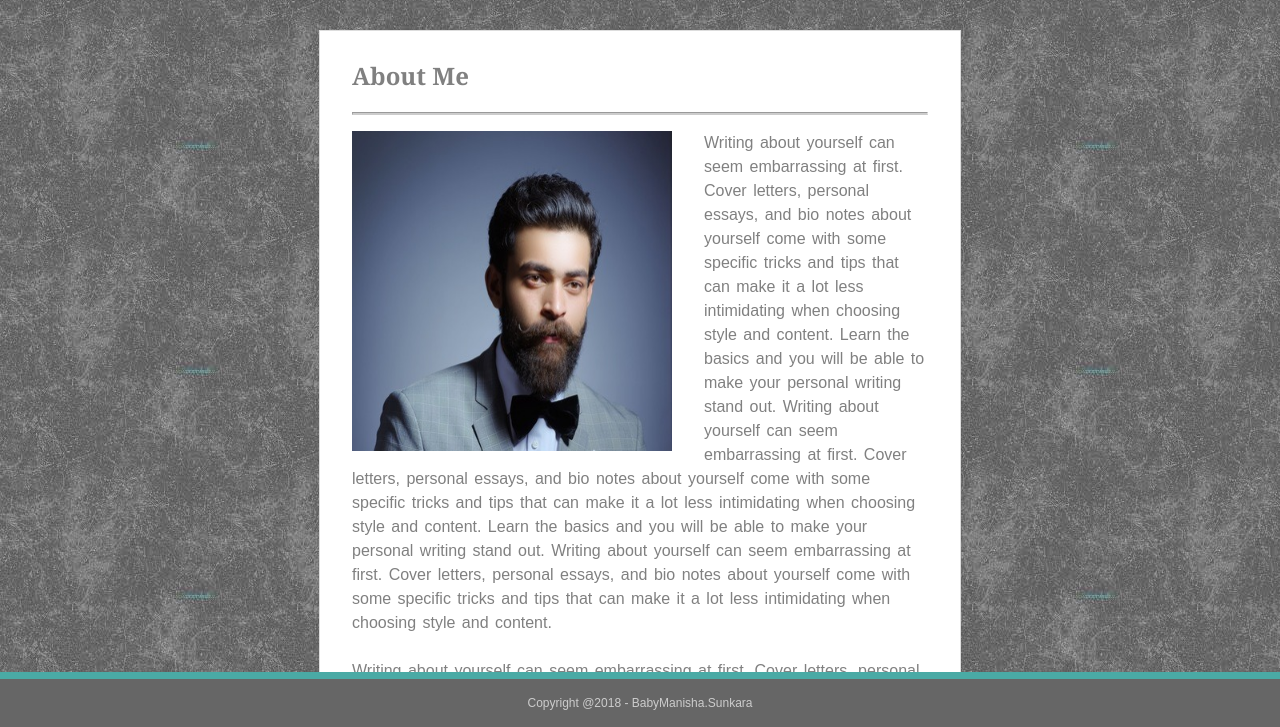
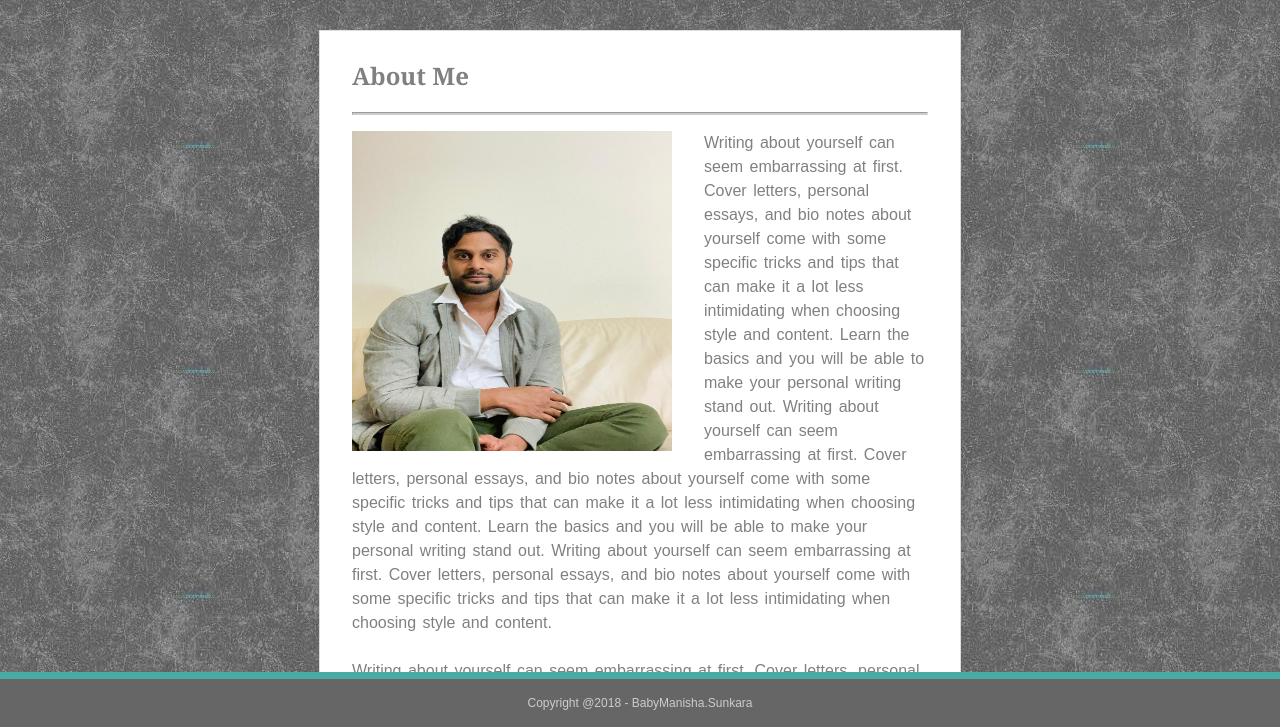
Before and after one commit to BabyManisha/Responsive-Portfolio, a plain HTML site: page index.html in a window 1280 px wide. Shown: the part 71-798 px from the top of the page. Drawn offline with Linux system fonts and the light colour scheme.

Commit message:
image changes

```diff
--- a/index.html
+++ b/index.html
@@ -35,7 +35,7 @@
                 <h2>About Me</h2>
                 <hr>
                 <p class="about-me-text">
-                    <img src="assets/images/varun.jpg" alt="myImage" class="profile-img"> Writing about yourself can seem embarrassing at first. Cover letters, personal essays, and bio notes
+                    <img src="assets/images/ab4.jpg" alt="myImage" class="profile-img"> Writing about yourself can seem embarrassing at first. Cover letters, personal essays, and bio notes
                     about yourself come with some specific tricks and tips that can make it a lot less intimidating when
                     choosing style and content. Learn the basics and you will be able to make your personal writing stand
                     out. Writing about yourself can seem embarrassing at first. Cover letters, personal essays, and bio notes
```
Also changed, not shown: assets/images/ab1.JPG (added), assets/images/ab2.JPG (added), assets/images/ab3.JPG (added), assets/images/ab4.JPG (added).
